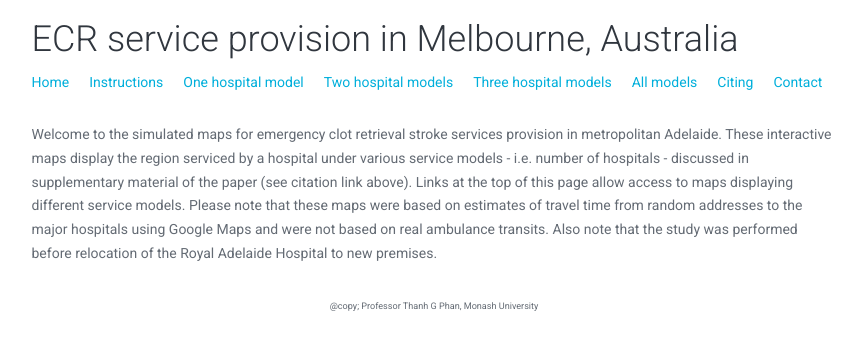
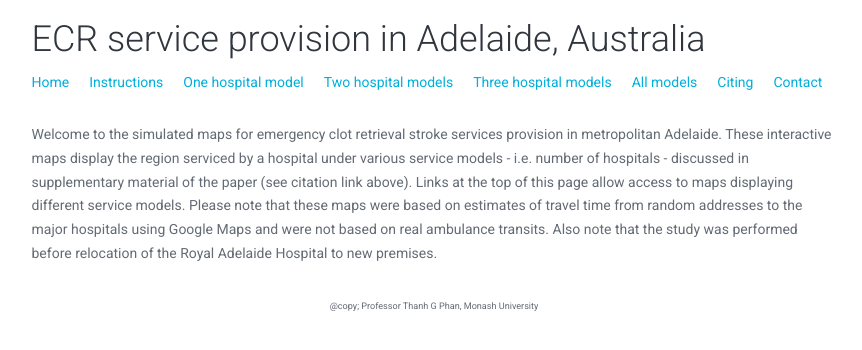
Before and after one commit to GNtem2/Google-Map-to-South-Australian-ECR-Hospitals, a Jekyll site: the page built from index.html, in a window 1280 px wide. Shown: the top 350 px of the page, without its empty margins (206-1068 px from the left). Built offline with Jekyll 4.4.1, drawn with Linux system fonts in a browser that asks for light colours.

Commit message:
Adelaide, not melbourne

```diff
--- a/_layouts/default.html
+++ b/_layouts/default.html
@@ -13,7 +13,7 @@
   <div id="main">
 
     <header>
-      <h1> ECR service provision in Melbourne, Australia </h1>
+      <h1> ECR service provision in Adelaide, Australia </h1>
     </header>
 
     <nav role="navigation">
```
